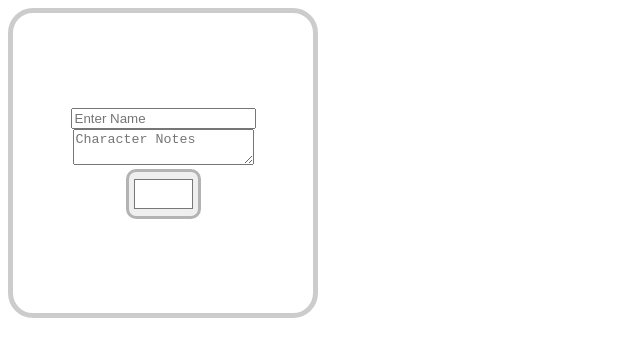
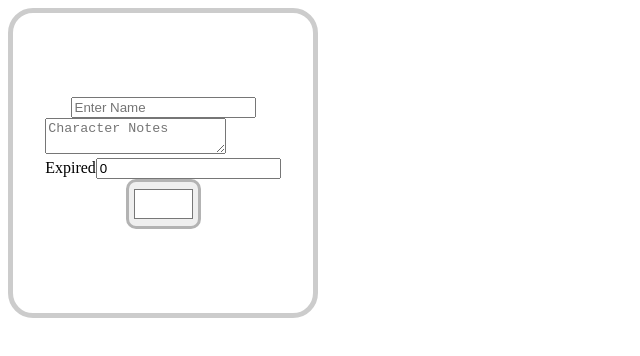
Before and after one commit to debrine/Next-Up, a React (Vite) app: page / in a window 1280 px wide. Shown: the top 356 px of the page, without its empty margins (0-640 px from the left). Built offline with nearby package versions, Linux system fonts and the light colour scheme.

Commit message:
added component for character comments.

```diff
--- a/package.json
+++ b/package.json
@@ -5,8 +5,6 @@
   "type": "module",
   "scripts": {
     "dev": "vite",
-    "predeploy" : "npm run build",
-    "deploy" : "gh-pages -d build",
     "build": "vite build",
     "lint": "eslint . --ext js,jsx --report-unused-disable-directives --max-warnings 0",
     "preview": "vite preview"
--- /dev/null
+++ b/src/components/combat-components/CharacterNoteField/CharacterNoteField.jsx
@@ -0,0 +1,37 @@
+import styles from './CharacterNoteField.module.css'
+import { useState, useRef } from 'react'
+
+function CharacterNoteField(){
+
+    const [comment, setComment] = useState('')
+    const [turnsLeft, setTurnsLeft] = useState(0)
+
+    const turnsLeftRef = useRef(0)
+
+    function updateComment(e){
+        setComment(e.target.value)
+    }
+
+    function updateExpire(e){
+        setTurnsLeft(e.target.value)
+    }
+
+    return(
+        <div className={styles.commentContainer}>
+            <textarea
+                value={comment}
+                onChange={updateComment}
+                placeholder='Character Notes'
+            />
+            <div className={styles.expireContainer}>
+                <label id='expireNotice'>Expired</label>
+                <input type="number" id="expireCounter" onChange={updateExpire} value={turnsLeft}/>
+            </div>
+            {/* <input type="number" ref={turnsLeftRef}/>
+            {turnsLeftRef.current} */}
+        </div>
+    )
+
+}
+
+export default CharacterNoteField
--- a/src/components/combat-components/CreateInitiativeCard/CreateInitiativeCard.jsx
+++ b/src/components/combat-components/CreateInitiativeCard/CreateInitiativeCard.jsx
@@ -1,12 +1,12 @@
 import PropTypes from 'prop-types'
 import styles from './CreateInitiativeCard.module.css'
 import React, {useState} from 'react'
+import CharacterNoteField from '../CharacterNoteField/CharacterNoteField'
 
 function CreateInitiativeCard(props){
 
     const [color, setColor] = useState('#ffffff')
     const [name, setName] = useState()
-    const [comment, setComment] = useState()
 
     function selectBackgroundColor(e){
         setColor(e.target.value)
@@ -16,9 +16,6 @@ function CreateInitiativeCard(props){
         setName(e.target.value)
     }
 
-    function updateComment(e){
-        setComment(e.target.value)
-    }
     return(
         <div className={styles.cardContainer} style={{backgroundColor: color}}>
             <input
@@ -26,13 +23,7 @@ function CreateInitiativeCard(props){
                 onChange={updateCharacterName}
                 placeholder='Enter Name'
             />
-            <div className={styles.commentContainer}>
-                <textarea
-                    value={comment}
-                    onChange={updateComment}
-                    placeholder='Character Notes'
-                />
-            </div>
+            <CharacterNoteField />
             <input
                 type="color"
                 value={color}
```
Also changed, not shown: src/components/combat-components/CharacterNoteField/CharacterNoteField.module.css (added).
